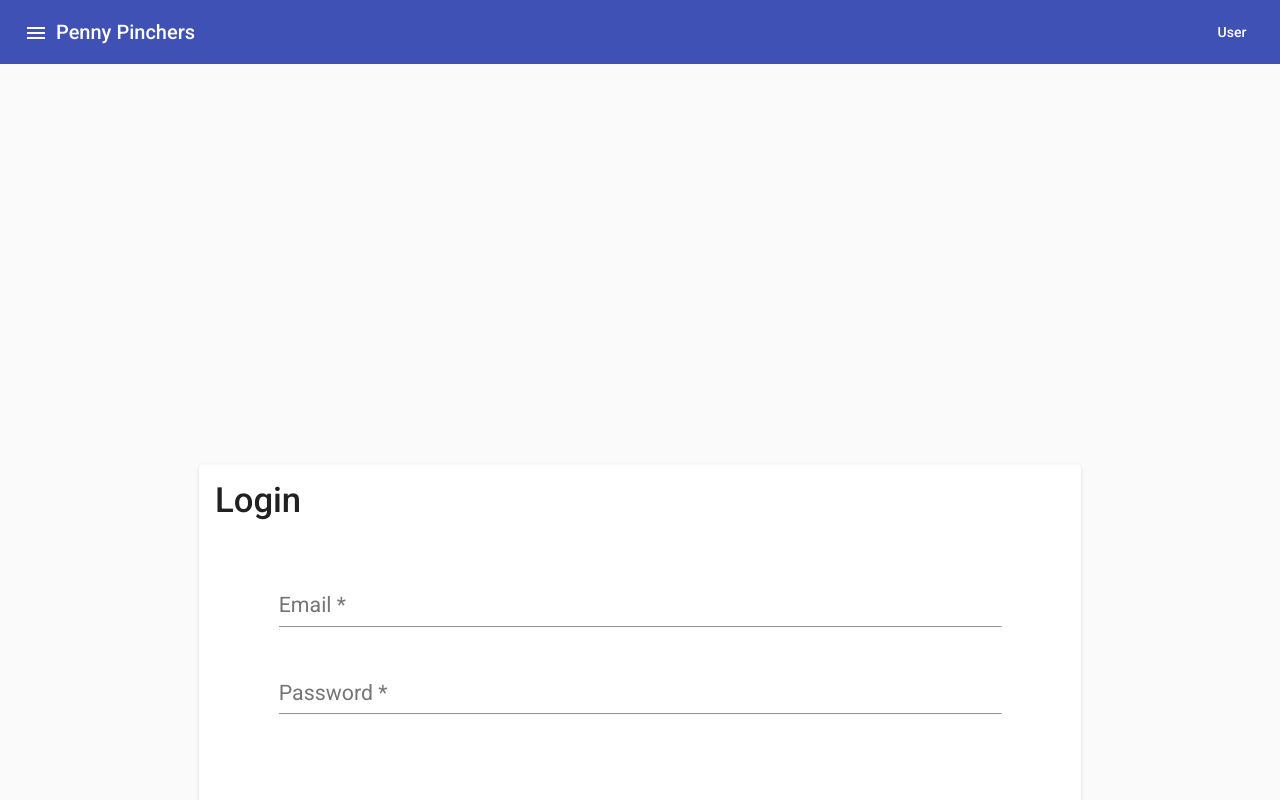
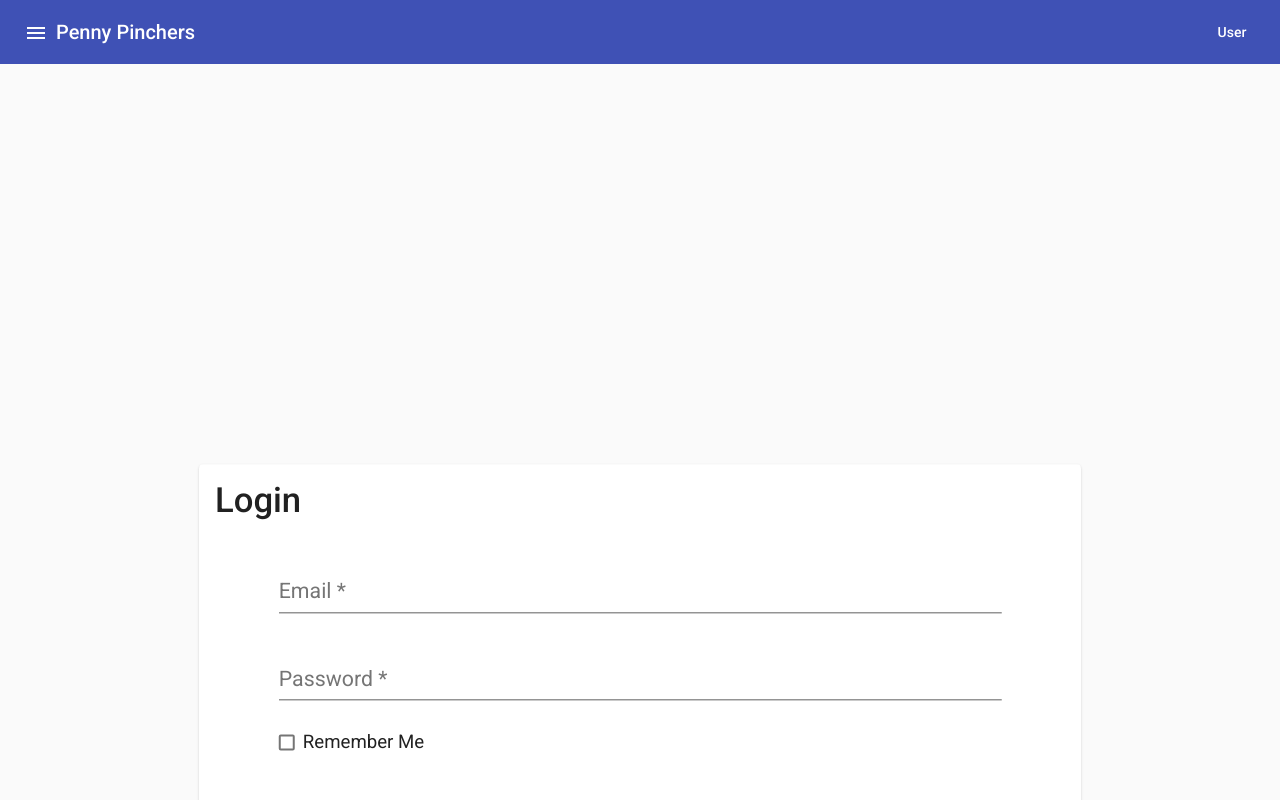
Before and after one commit to anngo14/PennyPinchers, an Angular app: page /login in a window 1280 px wide. Built offline with nearby package versions, Linux system fonts and the light colour scheme.

Commit message:
added checkbox for login page and changed refresh bar chart on home

```diff
--- a/src/app/app.module.ts
+++ b/src/app/app.module.ts
@@ -24,6 +24,7 @@ import {MatSlideToggleModule} from '@angular/material/slide-toggle';
 import {MatExpansionModule} from '@angular/material/expansion';
 import {MatChipsModule} from '@angular/material/chips';
 import {MatDialogModule} from '@angular/material/dialog';
+import {MatCheckboxModule} from '@angular/material/checkbox';
 
 import { BrowserAnimationsModule } from '@angular/platform-browser/animations';
 import { RegisterComponent } from './register/register.component';
@@ -83,6 +84,7 @@ import { ErrorComponent } from './error/error.component';
     MatExpansionModule,
     MatChipsModule,
     MatDialogModule,
+    MatCheckboxModule,
     FormsModule,
     BrowserAnimationsModule
   ],
--- a/src/app/home/home.component.html
+++ b/src/app/home/home.component.html
@@ -171,7 +171,7 @@
                                 </div>
                                 <div class='chartContainer'>
                                     <div class='overviewChart' id='overviewBarChartDiv'>
-                                        <canvas #overviewBarChart id='overviewBarChart' width="1200px" height="800px" (click)='refreshOverviewBarChart()'></canvas>
+                                        <canvas #overviewBarChart id='overviewBarChart' width="1200px" height="800px"></canvas>
                                     </div>
                                     <div class='overviewBudgetContentBig'>
                                         <mat-accordion>
@@ -468,7 +468,7 @@
                         <div class='expenseMainContainer'>
                             <div class='expenseChart'>
                                 <mat-card class='expenseBarChartCard'>
-                                    <canvas #expenseBarChart id='expenseBarChart' width="1200px" height="800px"  (click)="refreshExpenseBarChart()"></canvas>
+                                    <canvas #expenseBarChart id='expenseBarChart' width="1200px" height="800px"></canvas>
                                 </mat-card>
                             </div>
                             <div class='expenseCategories'>
--- a/src/app/home/home.component.ts
+++ b/src/app/home/home.component.ts
@@ -506,6 +506,7 @@ export class HomeComponent implements OnInit {
         this.ExpenseObject.items = expenseListCopy.map(item => ({...item}));
         this.BudgetObject.categories[3].items = uncategorizedListCopy.map(item => ({...item}));
         this.budgetAllocated = this.getAllocated(4);
+        this.refreshExpenseBarChart();
       }
     });
   }
--- a/src/app/login/login.component.css
+++ b/src/app/login/login.component.css
@@ -40,6 +40,9 @@
 #loginError{
     font-size: 12pt;
 }
+.checkBox{
+    font-size: 14pt;
+}
 
 @media(max-width: 976px){
 
--- a/src/app/login/login.component.html
+++ b/src/app/login/login.component.html
@@ -13,6 +13,7 @@
                 <input matInput type="password" required [(ngModel)]='password' name='password'>
                 <mat-error *ngIf="passInput.invalid">{{getErrorMessage()}}</mat-error>
             </mat-form-field>
+            <mat-checkbox class='checkBox' [(ngModel)]='checked' name='checked'>Remember Me</mat-checkbox>
         </form>
     </mat-card-content>
     <mat-card-actions class="loginButtons">
--- a/src/app/login/login.component.ts
+++ b/src/app/login/login.component.ts
@@ -30,6 +30,7 @@ export class LoginComponent implements OnInit {
   email = "";
   password = "";
   error = false;
+  checked = false;
   userInput = new FormControl('', [Validators.required]);
   passInput = new FormControl('', [Validators.required]);
   constructor(private r: Router) { }
```
